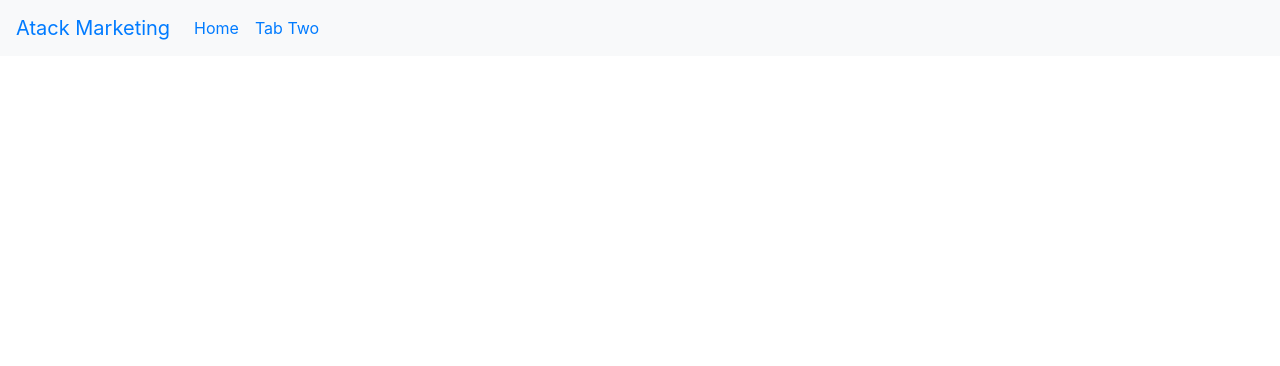
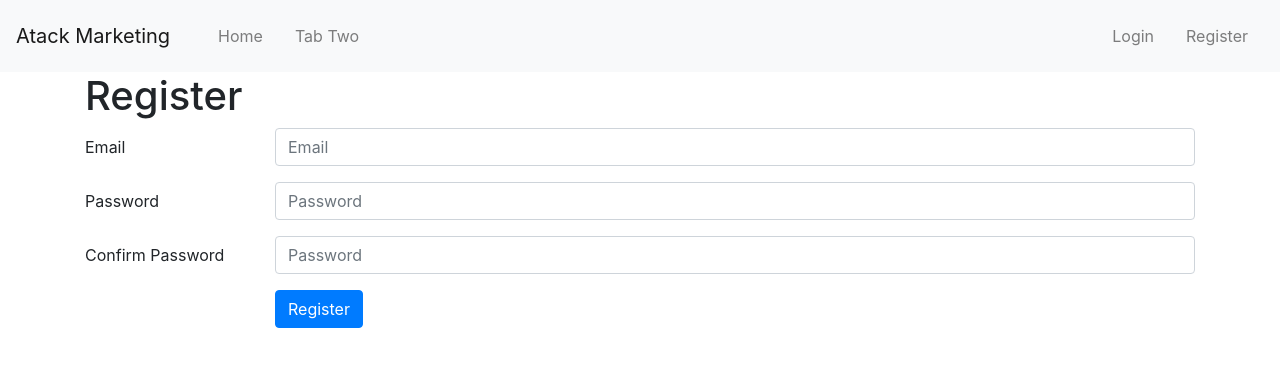
Before and after one commit to albertkozak/MarketingWeb, a React (Create React App) app in the folder atack-marketing/: page /register in a window 1280 px wide. Shown: the top 366 px of the page. Built offline with nearby package versions, Linux system fonts and the light colour scheme.

Commit message:
Added Login/Register boilerplate page

```diff
--- a/atack-marketing/src/App.js
+++ b/atack-marketing/src/App.js
@@ -5,6 +5,8 @@ import { BrowserRouter as Router, Route, Switch } from "react-router-dom";
 import Home from "./screens/Home";
 import NavComponent from "./components/NavComponent";
 import TabTwo from "./screens/TabTwo";
+import Register from "./screens/Register";
+import Login from "./screens/Login";
 
 function App() {
   return (
@@ -12,7 +14,9 @@ function App() {
       <NavComponent />
       <Switch>
         <Route exact path="/" component={Home} />
-        <Route exact path="/tabTwo" component={TabTwo} />
+        <Route path="/tabTwo" component={TabTwo} />
+        <Route path="/register" component={Register} />
+        <Route path="/login" component={Login} />
       </Switch>
     </Router>
   );
--- a/atack-marketing/src/components/NavComponent.js
+++ b/atack-marketing/src/components/NavComponent.js
@@ -6,16 +6,34 @@ const NavComponent = () => {
   return (
     <Navbar bg="light" expand="lg">
       <Navbar.Brand>
-        <Link to="/">Atack Marketing</Link>
+        <Link className="navbar-brand" to="/">
+          Atack Marketing
+        </Link>
       </Navbar.Brand>
       <Navbar.Toggle aria-controls="basic-navbar-nav" />
       <Navbar.Collapse id="basic-navbar-nav">
         <Nav className="mr-auto">
           <Nav.Link>
-            <Link to="/">Home</Link>
+            <Link className="nav-link" to="/">
+              Home
+            </Link>
           </Nav.Link>
           <Nav.Link>
-            <Link to="/tabTwo">Tab Two</Link>
+            <Link className="nav-link" to="/tabTwo">
+              Tab Two
+            </Link>
+          </Nav.Link>
+        </Nav>
+        <Nav pullRight>
+          <Nav.Link>
+            <Link className="nav-link" to="/login">
+              Login
+            </Link>
+          </Nav.Link>
+          <Nav.Link>
+            <Link className="nav-link" to="/register">
+              Register
+            </Link>
           </Nav.Link>
         </Nav>
       </Navbar.Collapse>
--- a/atack-marketing/src/screens/Home.js
+++ b/atack-marketing/src/screens/Home.js
@@ -1,10 +1,11 @@
 import React from "react";
+import { Container } from "react-bootstrap";
 
 const Home = () => {
   return (
-    <div>
+    <Container>
       <h1>Home Page</h1>
-    </div>
+    </Container>
   );
 };
 
--- /dev/null
+++ b/atack-marketing/src/screens/Login.js
@@ -0,0 +1,37 @@
+import React from "react";
+import { Container, Form, Col, Button, Row } from "react-bootstrap";
+
+const Login = () => {
+  return (
+    <Container>
+      <h1>Login</h1>
+      <Form>
+        <Form.Group as={Row} controlId="formHorizontalEmail">
+          <Form.Label column sm={2}>
+            Email
+          </Form.Label>
+          <Col sm={10}>
+            <Form.Control type="email" placeholder="Email" />
+          </Col>
+        </Form.Group>
+
+        <Form.Group as={Row} controlId="formHorizontalPassword">
+          <Form.Label column sm={2}>
+            Password
+          </Form.Label>
+          <Col sm={10}>
+            <Form.Control type="password" placeholder="Password" />
+          </Col>
+        </Form.Group>
+
+        <Form.Group as={Row}>
+          <Col sm={{ span: 10, offset: 2 }}>
+            <Button type="submit">Sign in</Button>
+          </Col>
+        </Form.Group>
+      </Form>
+    </Container>
+  );
+};
+
+export default Login;
--- /dev/null
+++ b/atack-marketing/src/screens/Register.js
@@ -0,0 +1,45 @@
+import React from "react";
+import { Container, Form, Col, Button, Row } from "react-bootstrap";
+
+const Register = () => {
+  return (
+    <Container>
+      <h1>Register</h1>
+      <Form>
+        <Form.Group as={Row} controlId="formHorizontalEmail">
+          <Form.Label column sm={2}>
+            Email
+          </Form.Label>
+          <Col sm={10}>
+            <Form.Control type="email" placeholder="Email" />
+          </Col>
+        </Form.Group>
+
+        <Form.Group as={Row} controlId="formHorizontalPassword">
+          <Form.Label column sm={2}>
+            Password
+          </Form.Label>
+          <Col sm={10}>
+            <Form.Control type="password" placeholder="Password" />
+          </Col>
+        </Form.Group>
+        <Form.Group as={Row} controlId="formHorizontalPassword">
+          <Form.Label column sm={2}>
+            Confirm Password
+          </Form.Label>
+          <Col sm={10}>
+            <Form.Control type="password" placeholder="Password" />
+          </Col>
+        </Form.Group>
+
+        <Form.Group as={Row}>
+          <Col sm={{ span: 10, offset: 2 }}>
+            <Button type="submit">Register</Button>
+          </Col>
+        </Form.Group>
+      </Form>
+    </Container>
+  );
+};
+
+export default Register;
--- a/atack-marketing/src/screens/TabTwo.js
+++ b/atack-marketing/src/screens/TabTwo.js
@@ -1,10 +1,11 @@
 import React from "react";
+import { Container } from "react-bootstrap";
 
 const TabTwo = () => {
   return (
-    <div>
+    <Container>
       <h1>Tab Two</h1>
-    </div>
+    </Container>
   );
 };
 
```
